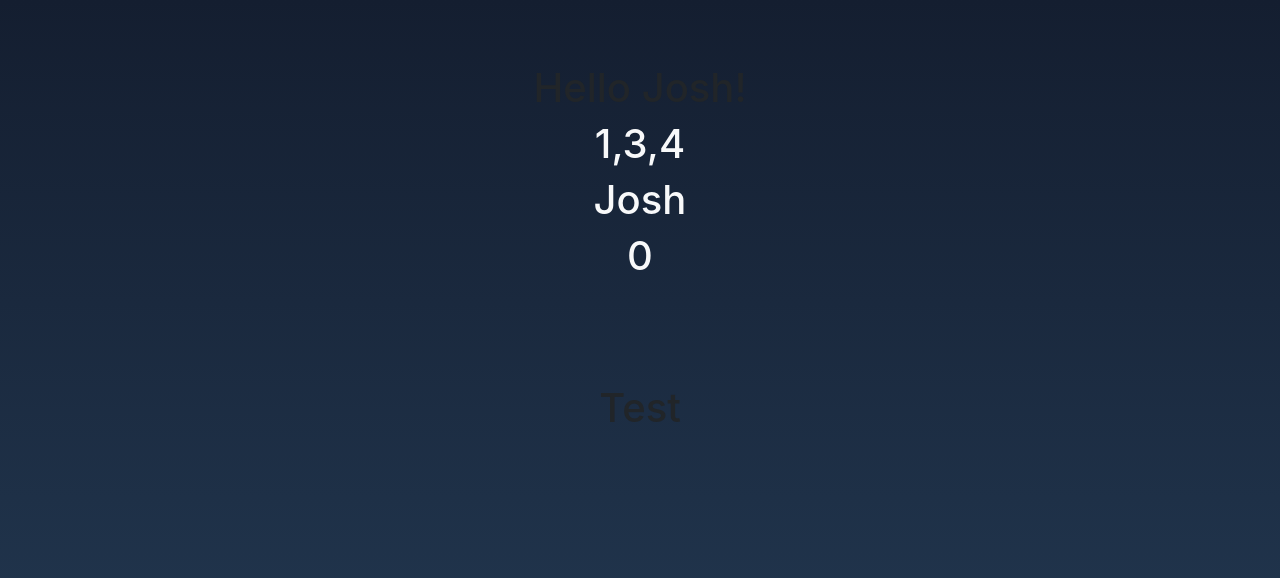
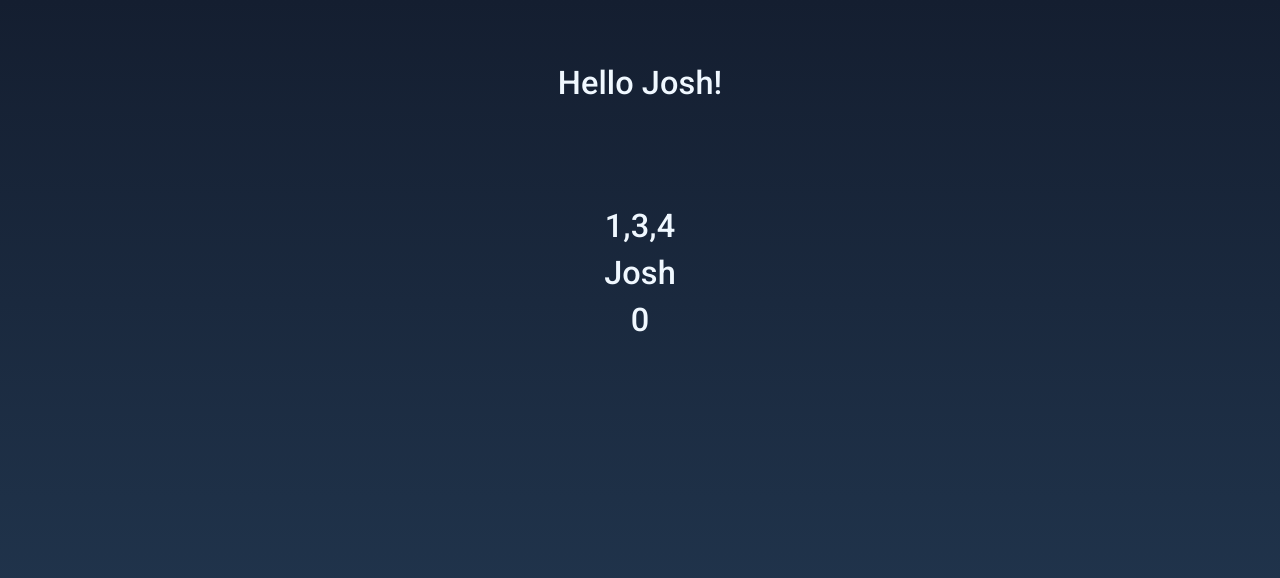
Before and after one commit to jhadev/raffle-v2, a Svelte app: page / in a window 1280 px wide. Shown: the top 578 px of the page. Built offline with nearby package versions, Linux system fonts and the light colour scheme.

Commit message:
column component

```diff
--- a/public/index.html
+++ b/public/index.html
@@ -4,7 +4,7 @@
     <meta charset="utf8" />
     <meta name="viewport" content="width=device-width" />
 
-    <title>Svelte app</title>
+    <title>raffle v2</title>
 
     <link rel="icon" type="image/png" href="/favicon.png" />
     <link
@@ -12,6 +12,10 @@
       href="https://stackpath.bootstrapcdn.com/bootstrap/4.3.1/css/bootstrap.min.css"
       integrity="sha384-ggOyR0iXCbMQv3Xipma34MD+dH/1fQ784/j6cY/iJTQUOhcWr7x9JvoRxT2MZw1T"
       crossorigin="anonymous"
+    />
+    <link
+      rel="stylesheet"
+      href="https://bootswatch.com/4/materia/bootstrap.min.css"
     />
     <link rel="stylesheet" href="/global.css" />
     <link rel="stylesheet" href="/bundle.css" />
--- a/src/App.svelte
+++ b/src/App.svelte
@@ -2,22 +2,29 @@
   import EntryForm from "./EntryForm.svelte";
   import Container from "./common/Container.svelte";
   import Jumbotron from "./common/Jumbotron.svelte";
+  import Column from "./common/Column.svelte";
   import Row from "./common/Row.svelte";
   let raffle = [1, 3, 4];
   let name = "Josh";
   let entries = 0;
+  let colSize = 6;
 </script>
 
 <style>
   /* i don't have much style yet */
+  h1 {
+    text-align: center;
+    color: aliceblue;
+  }
 </style>
 
 <Container>
   <Jumbotron textCenter>
     <h1>Hello {name}!</h1>
-    <EntryForm {raffle} {name} {entries} />
   </Jumbotron>
   <Row center>
-    <h1>Test</h1>
+    <Column mobile={12} md={6}>
+      <EntryForm {raffle} {name} {entries} />
+    </Column>
   </Row>
 </Container>
--- a/src/EntryForm.svelte
+++ b/src/EntryForm.svelte
@@ -7,11 +7,15 @@
 
 <style>
   /* scoped style here */
+  .wrapper {
+    text-align: center;
+    color: aliceblue;
+  }
 </style>
 
 <!-- svelte html here -->
 
-<div class="text-light">
+<div class="wrapper">
   <h1>{raffle}</h1>
   <h1>{name}</h1>
   <h1>{entries}</h1>
--- /dev/null
+++ b/src/common/Column.svelte
@@ -0,0 +1,10 @@
+<script>
+  export let mobile;
+  export let md;
+  export let lg = "";
+  export let xl = "";
+</script>
+
+<div class={`col-${mobile} col-md-${md} col-lg-${lg} col-xl-${xl}`}>
+  <slot />
+</div>
```
Also changed, not shown: 1 other file (tests, documents, lock files or other folders).
